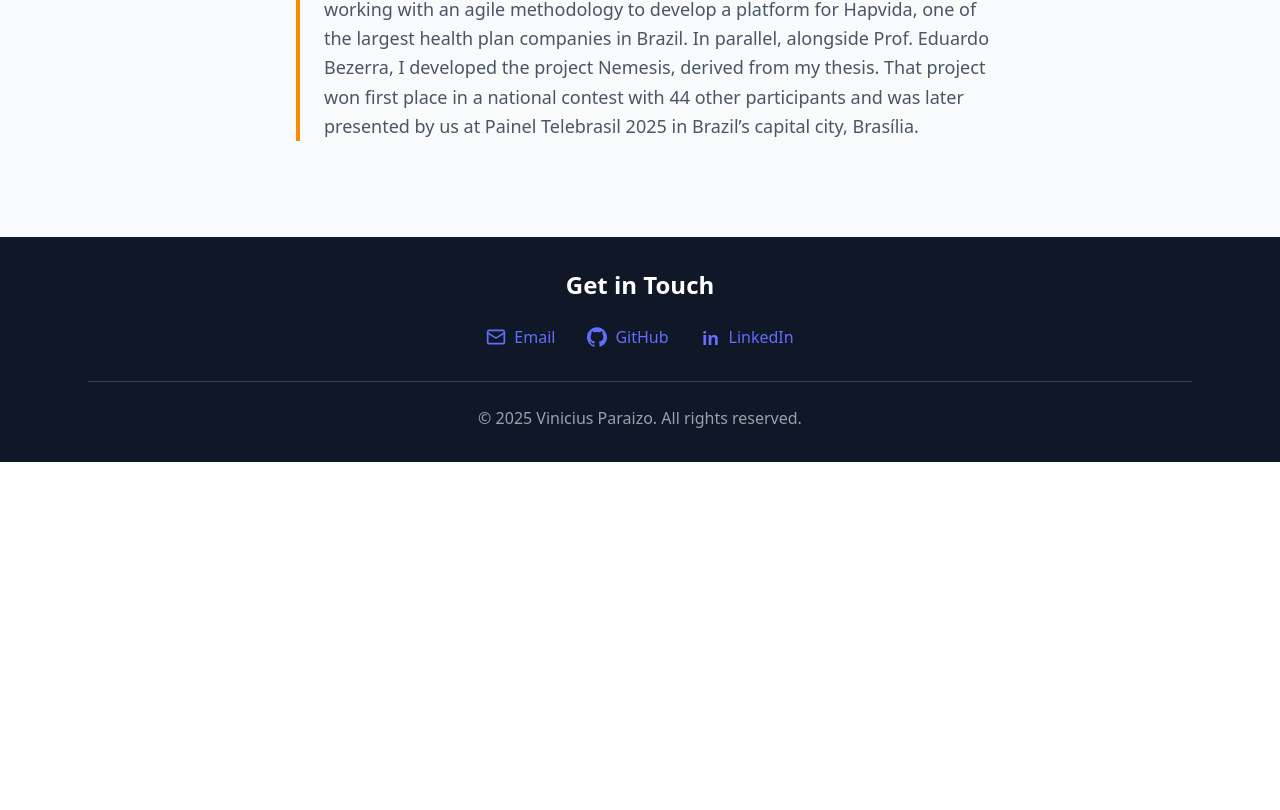
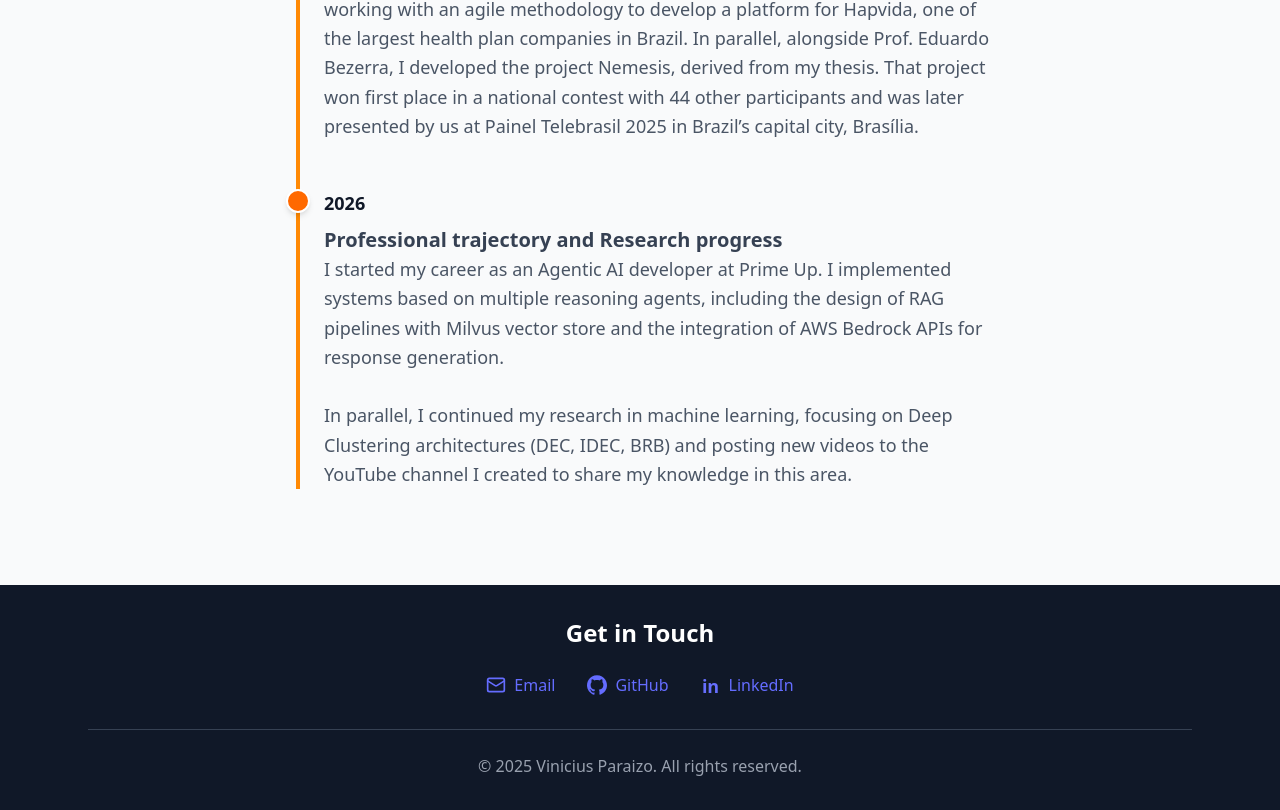
Before and after one commit to paraizovinicius/paraizovinicius.github.io, a React (Vite) app in the folder vite-project/: page /AboutMe in a window 1280 px wide. Shown: the part 2116-2926 px from the top of the page. Before the commit the page ends 2578 px from the top, so only its background shows below. Built offline with nearby package versions, Linux system fonts and the light colour scheme.

Commit message:
about me (add a new paragraph)

```diff
--- a/vite-project/src/pages/aboutMe.tsx
+++ b/vite-project/src/pages/aboutMe.tsx
@@ -198,6 +198,45 @@ const AboutMe: React.FC = () => {
                             </>
                         ),
                     },
+                    {
+                        id: "professional-trajectory",
+                        year: "2026",
+                        content: (
+                            <>
+                            <div className="font-bold text-[20px] text-left">
+                                {language === "en"
+                                ? "Professional trajectory and Research progress"
+                                : "Parcours professionnel et avancées en recherche"}
+                            </div>
+                            <div className="text-gray-600 leading-relaxed text-[18px] text-left">
+                                {language === "en" ? (
+                                <>
+                                    I started my career as an Agentic AI developer at Prime Up. I implemented systems based on multiple reasoning agents,
+                                    including the design of RAG pipelines with Milvus vector store and the integration of AWS Bedrock APIs for response generation.
+                                </>
+                                ) : (
+                                <>
+                                    J’ai commencé ma carrière en tant que développeur Agentic AI chez Prime Up. J’ai mis en œuvre des systèmes basés sur plusieurs agents de raisonnement,
+                                    y compris la conception de pipelines RAG avec le magasin de vecteurs Milvus et l’intégration des API AWS Bedrock pour la génération de réponses.
+                                </>
+                                )}
+                                <br></br>
+                                <br></br>
+                                {language === "en" ? (
+                                <>
+                                    In parallel, I continued my research in machine learning, focusing on Deep Clustering architectures (DEC, IDEC, BRB) and posting new
+                                    videos to the YouTube channel I created to share my knowledge in this area.
+                                </>
+                                ) : (
+                                <>
+                                    Parallèlement, j’ai poursuivi mes recherches en apprentissage automatique, en me concentrant sur les architectures de Deep Clustering (DEC, IDEC, BRB)
+                                    et en publiant de nouvelles vidéos sur la chaîne YouTube que j’ai créée pour partager mes connaissances dans ce domaine.
+                                </>
+                                )}
+                            </div>
+                            </>
+                        ),
+                    },
 
                     ]}
                     />
```
